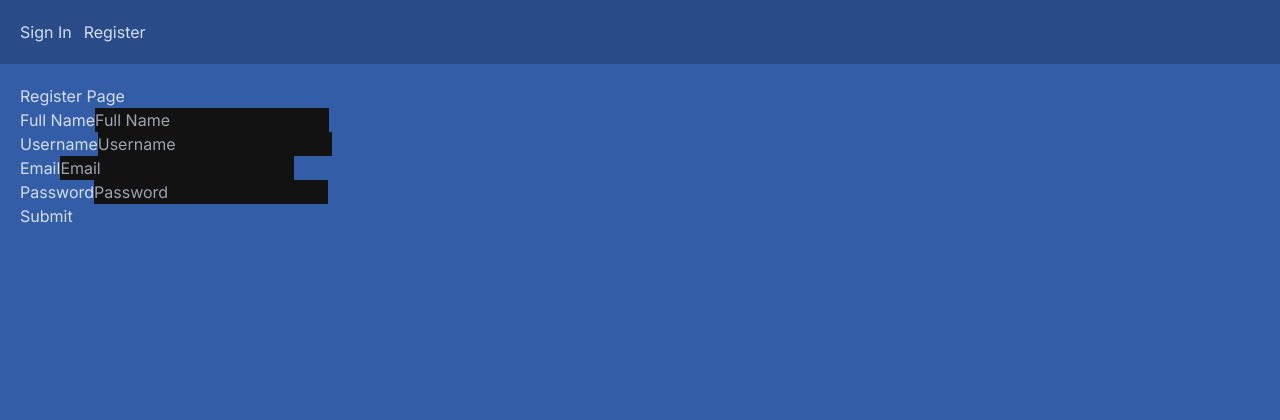
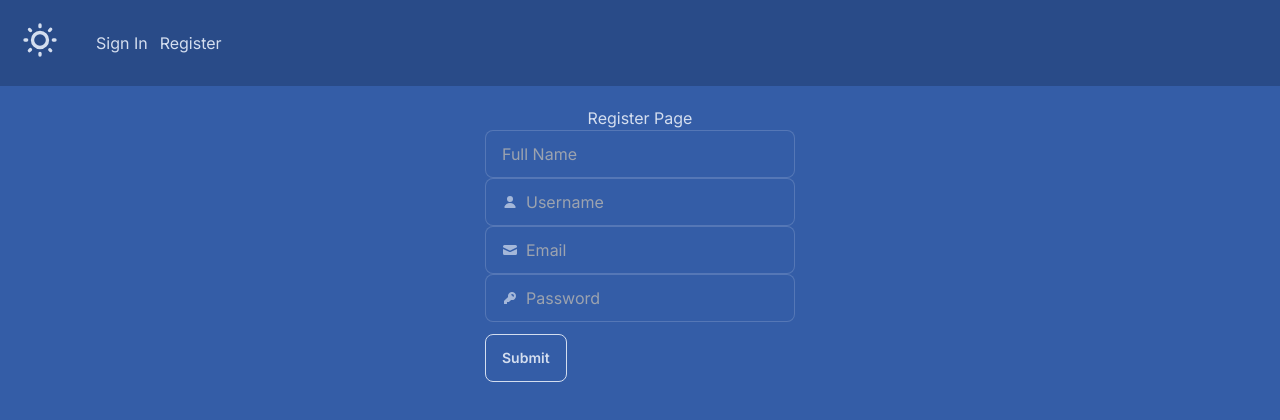
Before and after one commit to vsm1996/the-traveler, a Next.js app: page /register in a window 1280 px wide. Shown: the top 420 px of the page. Built offline with nearby package versions, Linux system fonts and the light colour scheme; no server answers.

Commit message:
Add dark mode w/o state, enhance visuals for registration form

```diff
--- a/app/components/navbar/index.tsx
+++ b/app/components/navbar/index.tsx
@@ -7,24 +7,27 @@
 
 const NavBar = () => {
   const { status, data: session } = useSession()
+  console.log(status)
 
   return (
     <nav className='p-5 navbar bg-base-300'>
-      <ul className='w-full'>
+      <ul className='w-full flex items-center'>
+        <li className='mr-9'>
+          <ThemeController />
+        </li>
         {status === 'authenticated' && (
           <li className='flex justify-between items-center w-full space-x-3'>
             <span className='text-lg font-extrabold'>Welcome, {session.user!.firstName || session.user!.name}</span>
-            {/* <ThemeController /> */}
             <span>
               <Link href='/dashboard' className='link link-hover mr-5'>Dashboard</Link>
               <Link href='/api/auth/signout' className='link link-hover'>Sign Out</Link>
             </span>
           </li>
         )}
-        {status === 'unauthenticated' && <Link className='mr-3' href='/api/auth/signin'>
+        {status === 'unauthenticated' && <Link className='mr-3 link link-hover' href='/api/auth/signin'>
           Sign In
         </Link>}
-        {status === 'unauthenticated' && <Link href='/register'>
+        {status === 'unauthenticated' && <Link className='link link-hover' href='/register'>
           Register
         </Link>}
       </ul>
--- a/app/components/registerForm/index.tsx
+++ b/app/components/registerForm/index.tsx
@@ -39,31 +39,33 @@
   }
 
   return (
-    <div>
+    <div className='w-1/4'>
       {errorMessage && (<div onClick={() => setErrorMessage(null)} role="alert" className="alert alert-error cursor-pointer">
         <svg xmlns="http://www.w3.org/2000/svg" className="stroke-current shrink-0 h-6 w-6" fill="none" viewBox="0 0 24 24"><path strokeLinecap="round" strokeLinejoin="round" strokeWidth="2" d="M10 14l2-2m0 0l2-2m-2 2l-2-2m2 2l2 2m7-2a9 9 0 11-18 0 9 9 0 0118 0z" /></svg>
         <span>{errorMessage}</span>
       </div>)}
+
       <form onSubmit={handleSubmit}>
-        <div>
-          <label htmlFor='name'>Full Name</label>
-          <input ref={nameRef} id='name' type='text' placeholder='Full Name' required />
-        </div>
-        <div>
-          <label htmlFor='username'>Username</label>
-          <input ref={usernameRef} id='username' type='text' placeholder='Username' required />
-        </div>
-        <div>
-          <label htmlFor='email'>Email</label>
-          <input ref={emailRef} id='email' type='email' placeholder='Email' required />
-        </div>
-        <div>
-          <label htmlFor='password'>Password</label>
-          <input ref={passwordRef} id='password' type='password' placeholder='Password' required />
-        </div>
-        <div>
-          <button type='submit'>Submit</button>
-        </div>
+        <label htmlFor='name' className='input input-bordered flex items-center gap-2'>
+          <input ref={nameRef} id='name' type='text' placeholder='Full Name' className='grow bg-transparent' required />
+        </label>
+
+        <label htmlFor='username' className='input input-bordered flex items-center gap-2'>
+          <svg xmlns="http://www.w3.org/2000/svg" viewBox="0 0 16 16" fill="currentColor" className="w-4 h-4 opacity-70"><path d="M8 8a3 3 0 1 0 0-6 3 3 0 0 0 0 6ZM12.735 14c.618 0 1.093-.561.872-1.139a6.002 6.002 0 0 0-11.215 0c-.22.578.254 1.139.872 1.139h9.47Z" /></svg>
+          <input ref={usernameRef} id='username' type='text' placeholder='Username' className='grow bg-transparent' required />
+        </label>
+
+        <label htmlFor='email' className='input input-bordered flex items-center gap-2'>
+          <svg xmlns="http://www.w3.org/2000/svg" viewBox="0 0 16 16" fill="currentColor" className="w-4 h-4 opacity-70"><path d="M2.5 3A1.5 1.5 0 0 0 1 4.5v.793c.026.009.051.02.076.032L7.674 8.51c.206.1.446.1.652 0l6.598-3.185A.755.755 0 0 1 15 5.293V4.5A1.5 1.5 0 0 0 13.5 3h-11Z" /><path d="M15 6.954 8.978 9.86a2.25 2.25 0 0 1-1.956 0L1 6.954V11.5A1.5 1.5 0 0 0 2.5 13h11a1.5 1.5 0 0 0 1.5-1.5V6.954Z" /></svg>
+          <input ref={emailRef} id='email' type='email' placeholder='Email' className='grow bg-transparent' required />
+        </label>
+
+        <label htmlFor='password' className='input input-bordered flex items-center gap-2'>
+          <svg xmlns="http://www.w3.org/2000/svg" viewBox="0 0 16 16" fill="currentColor" className="w-4 h-4 opacity-70"><path fillRule="evenodd" d="M14 6a4 4 0 0 1-4.899 3.899l-1.955 1.955a.5.5 0 0 1-.353.146H5v1.5a.5.5 0 0 1-.5.5h-2a.5.5 0 0 1-.5-.5v-2.293a.5.5 0 0 1 .146-.353l3.955-3.955A4 4 0 1 1 14 6Zm-4-2a.75.75 0 0 0 0 1.5.5.5 0 0 1 .5.5.75.75 0 0 0 1.5 0 2 2 0 0 0-2-2Z" clipRule="evenodd" /></svg>
+          <input ref={passwordRef} id='password' type='password' placeholder='Password' className='grow bg-transparent' required />
+        </label>
+
+        <button type='submit' className='btn btn-outline btn-neutral mt-3'>Submit</button>
       </form>
     </div>
   )
--- a/app/register/page.tsx
+++ b/app/register/page.tsx
@@ -3,7 +3,7 @@
 
 const RegisterPage = () => {
   return (
-    <div>
+    <div className='w-full flex flex-col items-center'>
       Register Page
       <RegisterForm />
     </div>
--- a/tailwind.config.ts
+++ b/tailwind.config.ts
@@ -17,7 +17,7 @@
   },
   plugins: [require("daisyui")],
   daisyui: {
-    themes: ["aqua",
+    themes: ["aqua", "synthwave"
       // {
       //   mytheme: {
       //     "primary": "#a991f7",
```
